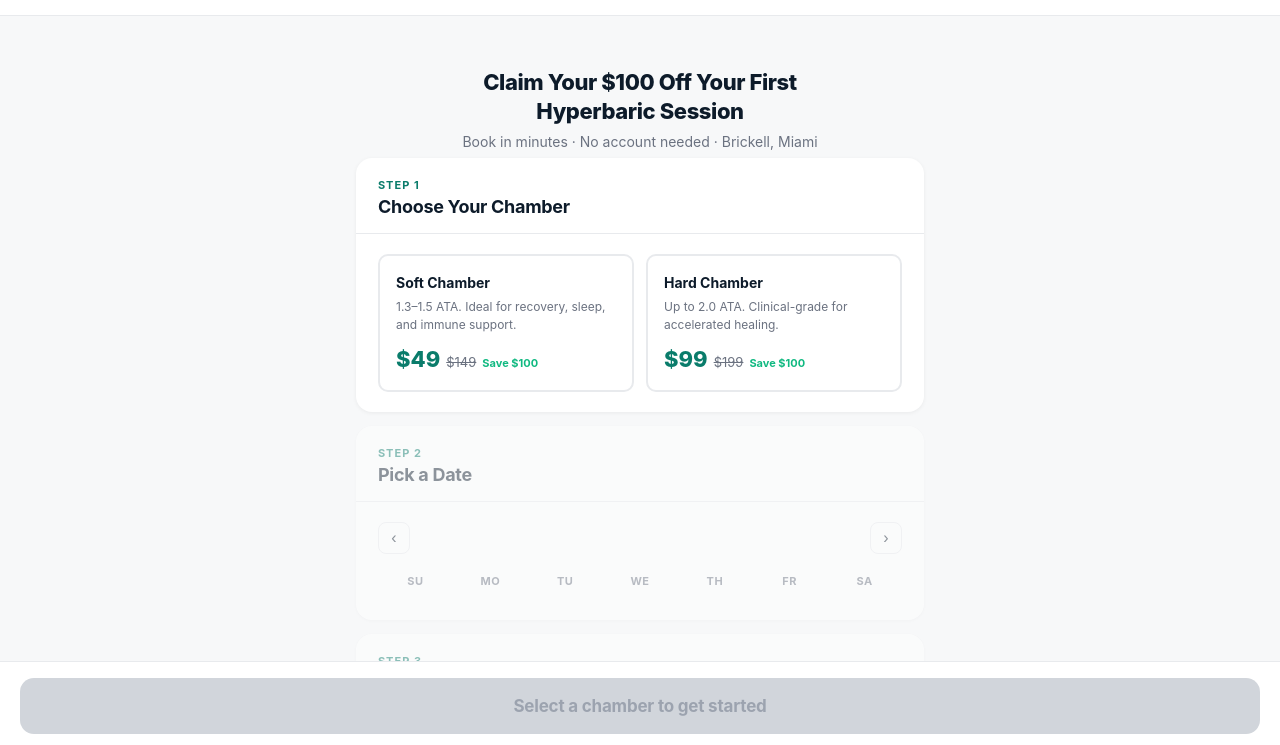
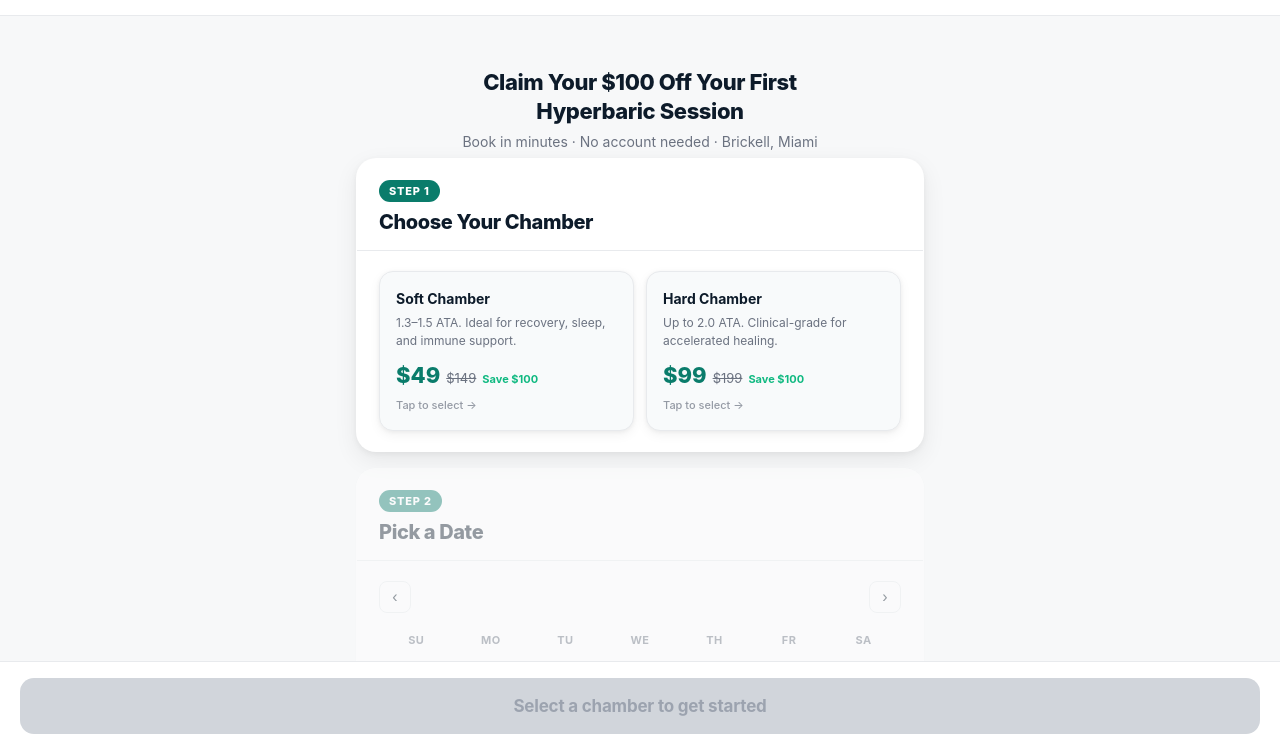
Before and after one commit to pabloperezgroup-jpg/healthspan-booking, a plain HTML site: page index.html in a window 1280 px wide. Shown: the part 50-795 px from the top of the page. Drawn offline with nearby package versions, Linux system fonts and the light colour scheme; a script that the page names is missing.

Commit message:
Add files via upload

```diff
--- a/index.html
+++ b/index.html
@@ -88,33 +88,40 @@
     /* ── SECTION BLOCKS ── */
     .section {
       background: var(--white);
-      border-radius: var(--radius);
-      box-shadow: var(--shadow-sm);
-      margin-bottom: 14px;
+      border-radius: 20px;
+      box-shadow: 0 2px 6px rgba(0,0,0,0.05), 0 8px 24px rgba(0,0,0,0.07);
+      border: 1px solid rgba(255,255,255,0.9);
+      margin-bottom: 16px;
       overflow: hidden;
       transition: opacity 0.3s ease, transform 0.3s ease;
     }
     .section.locked {
-      opacity: 0.45;
+      opacity: 0.42;
       pointer-events: none;
+      box-shadow: 0 1px 4px rgba(0,0,0,0.04);
     }
     .section-header {
       padding: 20px 22px 16px;
       border-bottom: 1px solid var(--border);
     }
     .section-number {
+      display: inline-flex;
+      align-items: center;
+      background: var(--teal);
+      color: white;
       font-size: 11px;
-      font-weight: 700;
-      color: var(--teal);
+      font-weight: 800;
       text-transform: uppercase;
-      letter-spacing: 1px;
-      margin-bottom: 4px;
+      letter-spacing: 0.8px;
+      padding: 4px 10px;
+      border-radius: 20px;
+      margin-bottom: 8px;
     }
     .section-title {
-      font-size: 18px;
-      font-weight: 700;
+      font-size: 20px;
+      font-weight: 800;
       color: var(--navy);
-      letter-spacing: -0.3px;
+      letter-spacing: -0.4px;
     }
     .section-body {
       padding: 20px 22px;
@@ -127,21 +134,34 @@
       gap: 12px;
     }
     .chamber-card {
-      border: 2px solid var(--border);
-      border-radius: var(--radius-sm);
+      border: 1.5px solid var(--border);
+      border-radius: 14px;
       padding: 18px 16px;
       cursor: pointer;
       transition: all 0.2s ease;
       position: relative;
+      background: #F8FAFB;
+      box-shadow: 0 1px 4px rgba(0,0,0,0.05), 0 4px 12px rgba(0,0,0,0.05);
     }
     .chamber-card:hover {
       border-color: var(--teal);
       background: var(--teal-light);
+      box-shadow: 0 2px 8px rgba(10,124,107,0.1), 0 8px 20px rgba(10,124,107,0.08);
+      transform: translateY(-2px);
     }
     .chamber-card.selected {
       border-color: var(--teal);
       background: var(--teal-light);
+      box-shadow: 0 2px 8px rgba(10,124,107,0.12), 0 8px 20px rgba(10,124,107,0.1);
     }
+    .chamber-tap-hint {
+      font-size: 11px;
+      color: var(--gray);
+      margin-top: 10px;
+      font-weight: 500;
+      opacity: 0.7;
+    }
+    .chamber-card.selected .chamber-tap-hint { display: none; }
     .chamber-card.selected::after {
       content: '✓';
       position: absolute;
@@ -650,6 +670,7 @@
             <div class="price-old">$149</div>
             <div class="price-save">Save $100</div>
           </div>
+          <div class="chamber-tap-hint">Tap to select →</div>
         </div>
 
         <div class="chamber-card" id="card-hard" onclick="selectChamber('hard')">
@@ -660,6 +681,7 @@
             <div class="price-old">$199</div>
             <div class="price-save">Save $100</div>
           </div>
+          <div class="chamber-tap-hint">Tap to select →</div>
         </div>
 
       </div>
```
